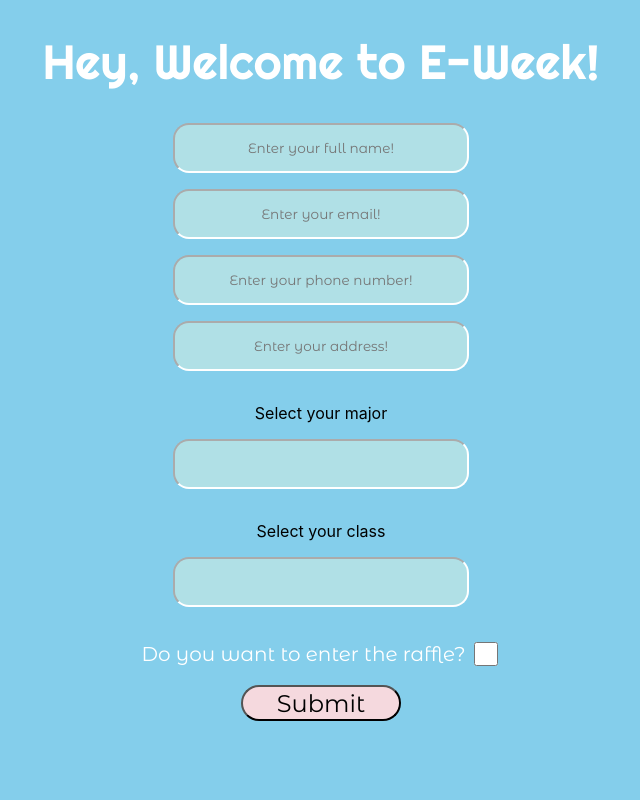
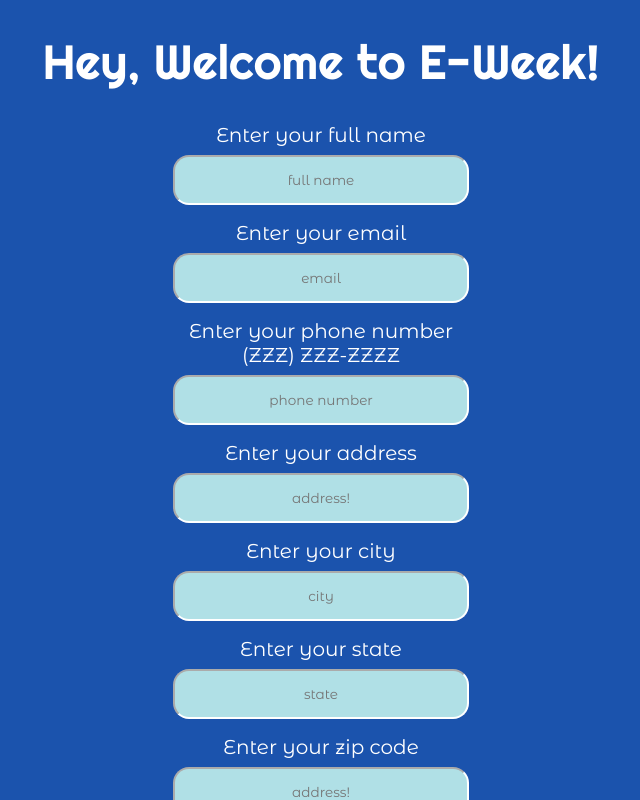
Before and after one commit to henryg0/Escan_frontend, a React (Create React App) app: page / in a window 1280 px wide. Shown: the top 800 px of the page, without its empty margins (319-959 px from the left). Built offline with nearby package versions, Linux system fonts and the light colour scheme.

Commit message:
updated form fields and styling

```diff
--- a/src/components/App.css
+++ b/src/components/App.css
@@ -1,7 +1,21 @@
+body {
+  font-family: 'Montserrat Alternates', sans-serif;
+  font-size:1.25rem;
+  color:white;
+}
+
+p {
+  max-width: 20rem;
+  margin:0 auto;
+  text-align: center;
+  margin-bottom: 0.5rem;
+}
+
 button {
   height:2.25rem;
   width:10rem;
-  background-color:rgb(245, 217, 222);
+  background-color: #ffd200;
+  /* background-color:rgb(245, 217, 222);*/
   font-family: 'Montserrat Alternates', sans-serif;
   font-size:1.5rem;
   border-radius:100px;
@@ -36,9 +50,6 @@ input {
   margin: 0 auto;
   column-count: 2;
   column-gap: 0px;
-  font-family: 'Montserrat Alternates', sans-serif;
-  font-size:1.25rem;
-  color:white;
 }
 
 .raffleCheck {
--- a/src/components/Form.jsx
+++ b/src/components/Form.jsx
@@ -14,8 +14,11 @@ class Form extends React.Component {
       name : "",
       email : "",
       phoneNumber:"",
+      address : "",
+      city: "",
+      state: "",
+      zip: "",
       major : "",
-      address : "",
       year : "",
       enteredRaffle : false,
       showName: true,
@@ -30,6 +33,7 @@ class Form extends React.Component {
       .then (res => console.log(res.data))
       .catch (e => console.log(e));
 
+    console.log(this.state);
     this.setState( {
         heading: "Submitted!",
         name: "",
@@ -59,6 +63,23 @@ class Form extends React.Component {
   handleAddressChange = (e) => {
     this.setState( {
       address: e.target.value
+    })
+  }
+
+  handleCityChange = (e) => {
+    this.setState( {
+      city : e.target.value
+    })
+  }
+
+  handleStateChange = (e) => {
+    this.setState( {
+      state : e.target.value
+    })
+  }
+  handleZipChange = (e) => {
+    this.setState( {
+      zip : e.target.value
     })
   }
 
@@ -95,28 +116,48 @@ class Form extends React.Component {
         welcome={this.state.welcome}
         showName={this.state.showName} />
 
-        <form onSubmit={this.handleSubmit}>
+        <form
+        onSubmit={this.handleSubmit}
+        autoComplete="off"
+        >
+          <p>Enter your full name</p>
           <input
-            placeholder="Enter your full name!"
+            placeholder="full name"
             onChange={this.handleNameChange}>
           </input>
           <br />
+          <p>Enter your email</p>
           <input
-            placeholder="Enter your email!"
+            placeholder="email"
             onChange = {this.handleEmailChange}>
           </input>
           <br />
+          <p>Enter your phone number (ZZZ) ZZZ-ZZZZ</p>
           <input
-            placeholder="Enter your phone number!"
+            placeholder="phone number"
             onChange = {this.handlePhoneNumberChange}>
           </input>
-          <br />
+          <p>Enter your address</p>
           <input
-            placeholder="Enter your address!"
+            placeholder="address!"
             onChange = {this.handleAddressChange}>
           </input>
+          <p>Enter your city</p>
+          <input
+            placeholder="city"
+            onChange = {this.handleCityChange}>
+          </input>
+          <p>Enter your state</p>
+          <input
+            placeholder="state"
+            onChange = {this.handleStateChange}>
+          </input>
 
-          <br />
+          <p>Enter your zip code</p>
+          <input
+            placeholder="address!"
+            onChange = {this.handleZipChange}>
+          </input>
           <p>Select your major</p>
           <input
           list="majors"
@@ -162,7 +203,7 @@ class Form extends React.Component {
 
           <br />
           <p>Select your class</p>
-          <input list="years" id="year-choice" name="year-choice" onChange={this.handleYearChange}/>
+          <input list="years" id="year-choice" name="year-choice" onChange={this.handleYearChange} onKeyDown={this.eraseSelection}/>
           <datalist id="years">
             /* add more */
             <Year
--- a/src/index.css
+++ b/src/index.css
@@ -5,8 +5,8 @@ body {
     sans-serif;
   -webkit-font-smoothing: antialiased;
   -moz-osx-font-smoothing: grayscale;
-  /*background-color: #1b53ad;*/
-  background-color: #84CEEB;
+  background-color: #1b53ad;
+  /* background-color: #84CEEB; */
 }
 
 code {
```
